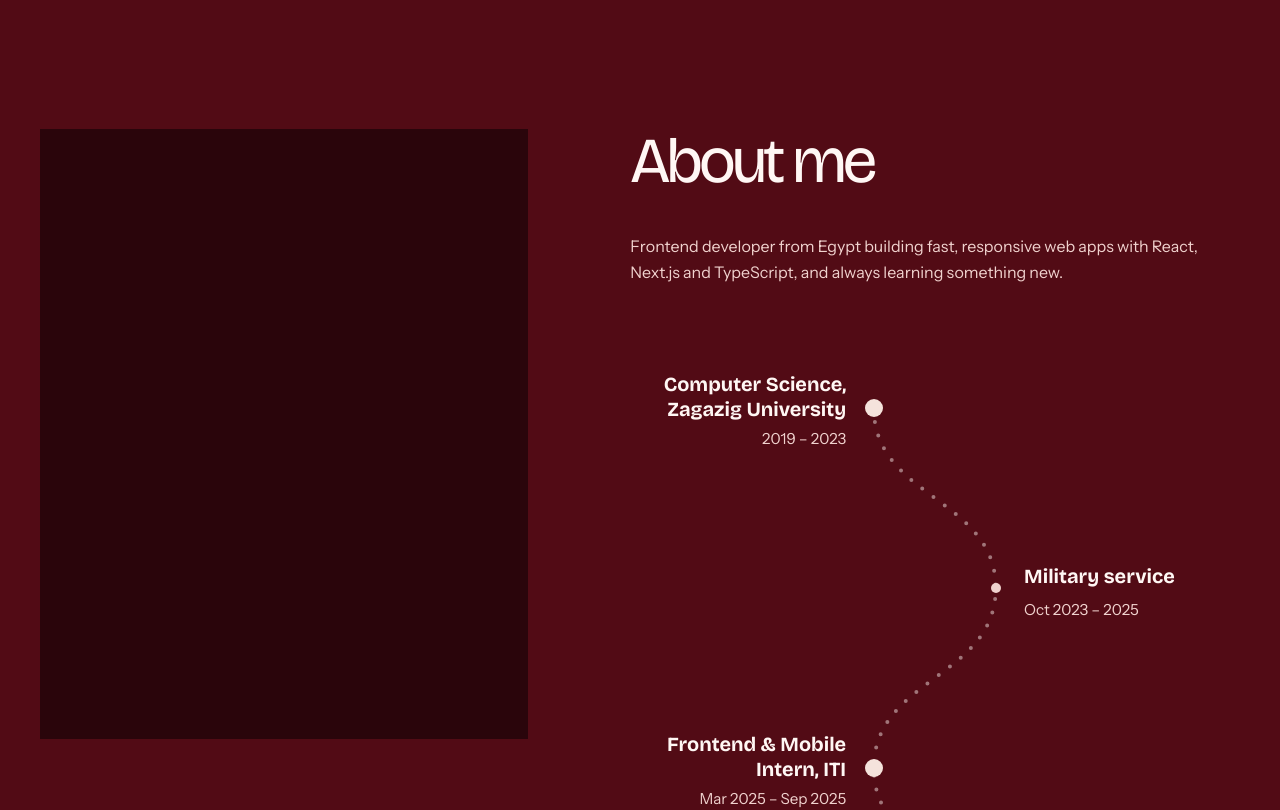
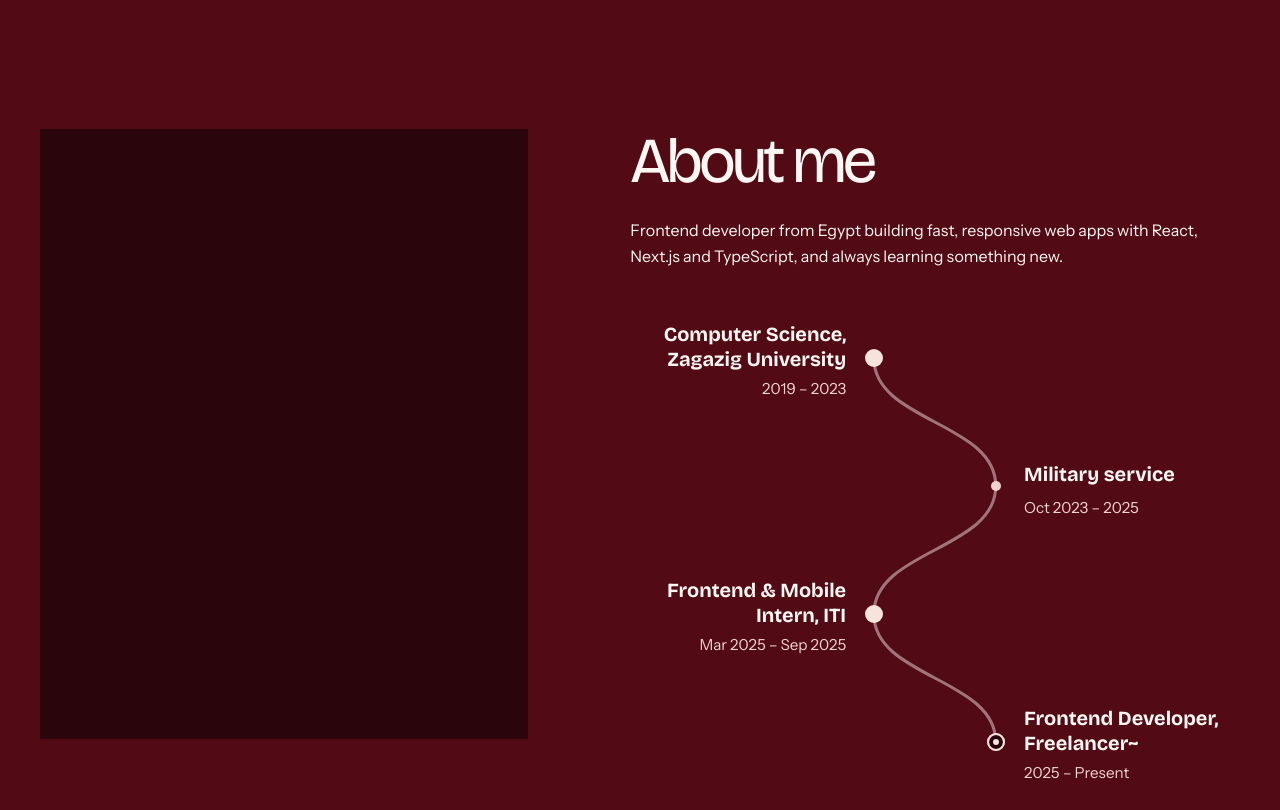
Before and after one commit to AmirMostafa-eng/Amir-Mostafa-Portfolio, a Next.js app: page / in a window 1280 px wide. Shown: the part 1340-2150 px from the top of the page. Built offline with nearby package versions, Linux system fonts and the light colour scheme.

Commit message:
About timeline compact layout

```diff
--- a/app/globals.css
+++ b/app/globals.css
@@ -170,12 +170,13 @@ img { display: block; max-width: 100%; }
 .about-grid { display: grid; grid-template-columns: minmax(280px, .8fr) minmax(0, 1fr); align-items: start; gap: clamp(3rem, 8vw, 7rem); }
 .about-picture { align-self: start; aspect-ratio: 4 / 5; width: 100%; max-height: 620px; }
 .about-copy p { max-width: none; color: var(--muted); }
-.about-timeline { position: relative; container: about-timeline / inline-size; margin-top: 2rem; }
+.about-copy .section-heading { margin-bottom: 1.5rem; }
+.about-timeline { position: relative; container: about-timeline / inline-size; margin-top: 1.5rem; }
 .timeline-road { position: absolute; z-index: 0; inset: 0; width: 100%; height: 100%; overflow: visible; pointer-events: none; visibility: hidden; }
 .about-timeline[data-road-ready="true"] .timeline-road { visibility: visible; }
-.timeline-road path { fill: none; stroke: var(--road); stroke-width: 4; stroke-dasharray: 0 14; stroke-linecap: round; }
-.timeline-list { position: relative; z-index: 1; margin: 0; padding: 0; list-style: none; }
-.timeline-event { position: relative; height: 180px; --timeline-x: 40%; }
+.timeline-road path { fill: none; stroke: var(--road); stroke-width: 3; stroke-linecap: round; }
+.timeline-list { position: relative; z-index: 1; margin: 0; padding: 0 0 8px; list-style: none; }
+.timeline-event { position: relative; height: var(--timeline-row-height); --timeline-x: 40%; }
 .timeline-event--right { --timeline-x: 60%; }
 .timeline-event--open { z-index: 3; }
 .timeline-dot { position: absolute; z-index: 2; top: 50%; left: var(--timeline-x); display: grid; width: 18px; height: 18px; place-items: center; padding: 0; transform: translate(-50%, -50%); border: 0; border-radius: 50%; background: var(--btn); cursor: pointer; }
--- a/components/landing/About.tsx
+++ b/components/landing/About.tsx
@@ -12,7 +12,7 @@ export function About() {
           <PictureSlot src={site.aboutPicture} alt="Portrait" className="about-picture" sizes="(max-width: 640px) 100vw, 40vw" />
           <div className="about-copy">
             <SectionHeading title={site.aboutTitle} id="about-title" />
-            {site.about.map((paragraph) => <p key={paragraph}>{paragraph}</p>)}
+            {site.about}
             <AboutTimeline />
           </div>
         </div>
--- a/components/landing/AboutTimeline.tsx
+++ b/components/landing/AboutTimeline.tsx
@@ -4,7 +4,7 @@ import { useCallback, useEffect, useLayoutEffect, useRef, useState } from "react
 import type { FocusEvent as ReactFocusEvent, PointerEvent as ReactPointerEvent } from "react";
 import { timeline, type TimelineEvent } from "@/data/timeline";
 import { buildRoadPath } from "@/lib/buildTimelineRoad";
-import { ZIGZAG_MIN_WIDTH } from "@/lib/timelineLayout";
+import { ROW_HEIGHT, ZIGZAG_MIN_WIDTH } from "@/lib/timelineLayout";
 
 type Road = { width: number; height: number; path: string };
 type OpenPanel = { id: string; source: "hover" | "focus" | "click" };
@@ -13,14 +13,14 @@ type PanelPosition = { id: string; left: number; top: number };
 const visibleEvents = timeline.filter((event) => event.show);
 const compactLayoutStyles = `
 @container about-timeline (max-width: ${ZIGZAG_MIN_WIDTH - 1}px) {
-  .about-timeline .timeline-event { height: auto; min-height: 180px; padding-left: 56px; --timeline-x: 28px; }
+  .about-timeline .timeline-event { height: auto; min-height: var(--timeline-row-height); padding-left: 56px; --timeline-x: 28px; }
   .about-timeline .timeline-event--right { --timeline-x: 28px; }
   .about-timeline .timeline-label,
   .about-timeline .timeline-event--left .timeline-label,
   .about-timeline .timeline-event--right .timeline-label {
-    position: relative; top: auto; right: auto; left: auto; width: auto; min-height: 180px;
+    position: relative; top: auto; right: auto; left: auto; width: auto; min-height: var(--timeline-row-height); box-sizing: border-box;
     display: flex; flex-direction: column; align-items: flex-start; justify-content: center;
-    padding: 32px 0; transform: none; text-align: left;
+    padding: 8px 0; transform: none; text-align: left;
   }
   .about-timeline .timeline-title { justify-content: flex-start; text-align: left; }
   .about-timeline .timeline-panel { position: relative; width: 100%; max-width: 100%; max-height: none; margin-top: .75rem; }
@@ -84,7 +84,7 @@ export function AboutTimeline() {
     const next = {
       width: root.clientWidth,
       height: root.clientHeight,
-      path: buildRoadPath(points),
+      path: buildRoadPath(points, root.clientWidth, ROW_HEIGHT),
     };
 
     svg.setAttribute("viewBox", `0 0 ${next.width || 1} ${next.height || 1}`);
@@ -114,8 +114,8 @@ export function AboutTimeline() {
     if (!label) return;
     const labelRect = label.getBoundingClientRect();
     const panelRect = panel.getBoundingClientRect();
+    const rootOffsetX = labelRect.left - rootRect.left;
     const gap = 12;
-    const rootOffsetX = labelRect.left - rootRect.left;
     const isLeftEvent = title.closest(".timeline-event--left") !== null;
     const desiredLeft = isLeftEvent
       ? titleRect.right - labelRect.left + gap
@@ -125,7 +125,11 @@ export function AboutTimeline() {
     const left = Math.max(minLocalLeft, Math.min(desiredLeft, maxLocalLeft));
 
     const rootOffsetY = labelRect.top - rootRect.top;
-    const desiredTop = titleRect.bottom - labelRect.top + gap;
+    const roomBelowTitle = rootRect.bottom - titleRect.bottom;
+    const shouldOpenUp = panelRect.height + gap > roomBelowTitle;
+    const desiredTop = shouldOpenUp
+      ? titleRect.top - labelRect.top - panelRect.height - gap
+      : titleRect.bottom - labelRect.top + gap;
     const minLocalTop = 12 - rootOffsetY;
     const maxLocalTop = root.clientHeight - panelRect.height - 12 - rootOffsetY;
     const top = Math.max(minLocalTop, Math.min(desiredTop, maxLocalTop));
@@ -221,7 +225,7 @@ export function AboutTimeline() {
   };
 
   return (
-    <div className="about-timeline" ref={rootRef}>
+    <div className="about-timeline" ref={rootRef} style={{ "--timeline-row-height": `${ROW_HEIGHT}px` } as React.CSSProperties}>
       <style>{compactLayoutStyles}</style>
       <svg
         className="timeline-road"
--- a/data/site.ts
+++ b/data/site.ts
@@ -15,7 +15,7 @@ export const site = {
   heroPicture: null as string | null,
   aboutPicture: null as string | null,
   greeting: "Hello, I'm",
-  about: ["Frontend developer from Egypt building fast, responsive web apps with React, Next.js and TypeScript, and always learning something new."],
+  about: "Frontend developer from Egypt building fast, responsive web apps with React, Next.js and TypeScript, and always learning something new.",
   skillsIntro: "A small toolkit for building thoughtful digital experiences.",
   projectsIntro: "A few selected pieces of work and practice.",
   contactIntro: "Have a project in mind or want to say hello? I’d love to hear from you.",
--- a/lib/buildTimelineRoad.ts
+++ b/lib/buildTimelineRoad.ts
@@ -4,20 +4,25 @@ function formatCoordinate(value: number): string {
   return Number(value.toFixed(2)).toString();
 }
 
-export function buildRoadPath(points: readonly TimelineRoadPoint[]): string {
+export function buildRoadPath(points: readonly TimelineRoadPoint[], measuredWidth: number, rowHeight: number): string {
   if (points.length === 0) return "";
 
   const [first] = points;
-  let path = `M ${formatCoordinate(first.x)} ${formatCoordinate(first.y)}`;
+  const xInBounds = (x: number) => Math.min(measuredWidth, Math.max(0, x));
+  let path = `M ${formatCoordinate(xInBounds(first.x))} ${formatCoordinate(first.y)}`;
 
   for (let index = 1; index < points.length; index += 1) {
     const start = points[index - 1];
     const end = points[index];
-    const halfHeight = (end.y - start.y) / 2;
-    const firstControl = { x: start.x, y: start.y + halfHeight };
-    const secondControl = { x: end.x, y: end.y - halfHeight };
+    const verticalSpan = end.y - start.y;
+    const direction = Math.sign(verticalSpan);
+    const halfHeight = verticalSpan === 0 ? rowHeight / 2 : Math.abs(verticalSpan) / 2;
+    const startX = xInBounds(start.x);
+    const endX = xInBounds(end.x);
+    const firstControl = { x: startX, y: start.y + direction * halfHeight };
+    const secondControl = { x: endX, y: end.y - direction * halfHeight };
 
-    path += ` C ${formatCoordinate(firstControl.x)} ${formatCoordinate(firstControl.y)}, ${formatCoordinate(secondControl.x)} ${formatCoordinate(secondControl.y)}, ${formatCoordinate(end.x)} ${formatCoordinate(end.y)}`;
+    path += ` C ${formatCoordinate(firstControl.x)} ${formatCoordinate(firstControl.y)}, ${formatCoordinate(secondControl.x)} ${formatCoordinate(secondControl.y)}, ${formatCoordinate(endX)} ${formatCoordinate(end.y)}`;
   }
 
   return path;
--- a/lib/timelineLayout.ts
+++ b/lib/timelineLayout.ts
@@ -1 +1,3 @@
 export const ZIGZAG_MIN_WIDTH = 520;
+// Keep rows at or above 110px so labels and dates retain enough room.
+export const ROW_HEIGHT = 128;
```
